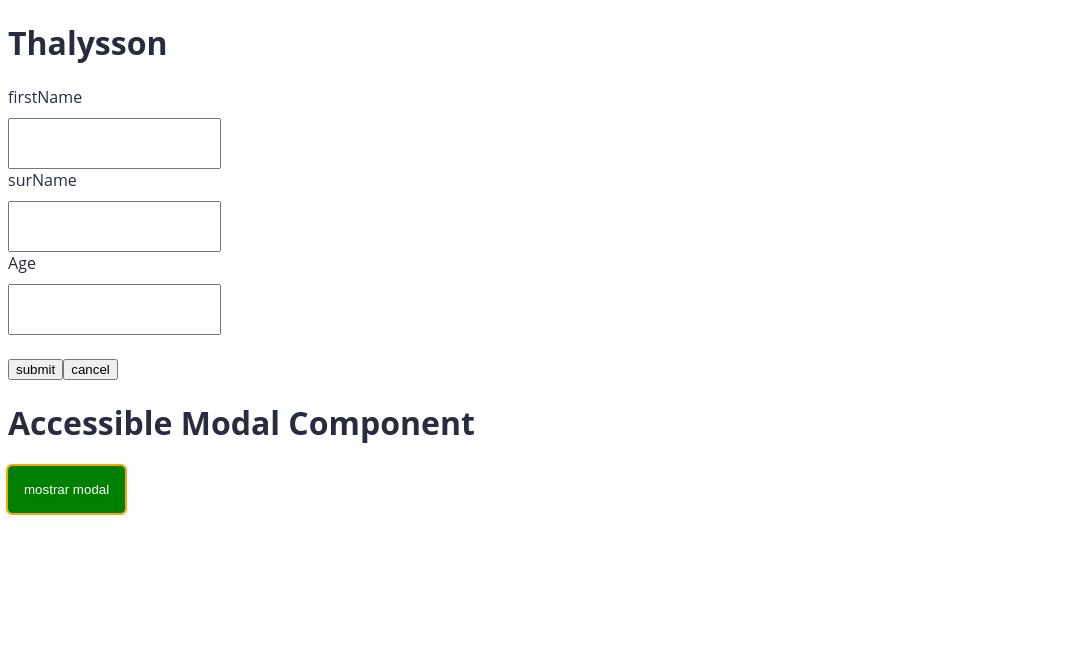
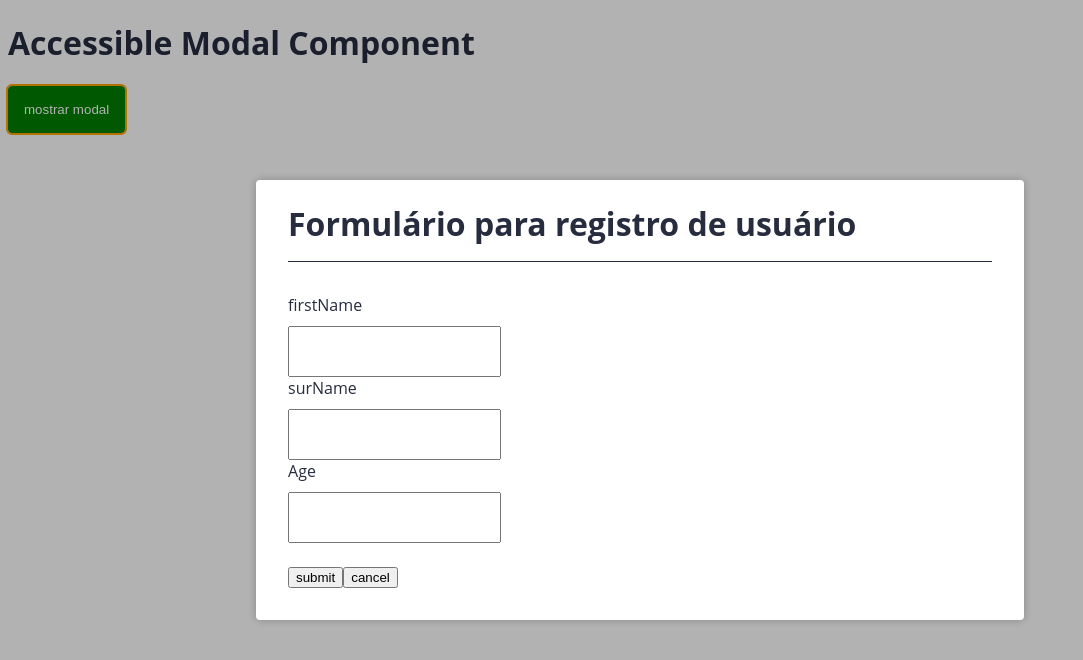
Before and after one commit to thalysson-nascimento/acessibilidade-avancada, an Angular app: page / in a window 1280 px wide. Both pictures are taken after a click on the button "mostrar modal". Shown: the top 660 px of the page, without its empty margins (0-1083 px from the left). Built offline with nearby package versions, Linux system fonts and the light colour scheme.

Commit message:
feat: included animation modal

```diff
--- a/src/app/app.component.ts
+++ b/src/app/app.component.ts
@@ -18,7 +18,7 @@ export class AppComponent implements OnInit {
   show() {
     this.modalRef = this.modalService.open({
       templateRef: this.modalTemplateRef,
-      title: 'Thalysson',
+      title: 'Formulário para registro de usuário',
     });
   }
 }
--- a/src/app/app.module.ts
+++ b/src/app/app.module.ts
@@ -2,9 +2,10 @@ import { CommonModule } from '@angular/common';
 import { NgModule } from '@angular/core';
 import { FormsModule } from '@angular/forms';
 import { BrowserModule } from '@angular/platform-browser';
+import { BrowserAnimationsModule } from '@angular/platform-browser/animations';
+import { ModalModule } from '@components/modal/modal.module';
 import { AppRoutingModule } from './app-routing.module';
 import { AppComponent } from './app.component';
-import { ModalModule } from './shared/components/modal/modal.module';
 
 @NgModule({
   declarations: [AppComponent],
@@ -14,6 +15,7 @@ import { ModalModule } from './shared/components/modal/modal.module';
     CommonModule,
     FormsModule,
     ModalModule,
+    BrowserAnimationsModule,
   ],
   providers: [],
   bootstrap: [AppComponent],
--- /dev/null
+++ b/src/app/shared/animations/fade.ts
@@ -0,0 +1,11 @@
+import { animate, style, transition, trigger } from '@angular/animations';
+
+export const fade = trigger('fade', [
+  transition(':enter', [
+    style({
+      opacity: 0,
+    }),
+    animate(300, style({ opacity: 1 })),
+  ]),
+  transition(':leave', [animate(300, style({ opacity: 0 }))]),
+]);
--- a/src/app/shared/components/modal/modal.component.scss
+++ b/src/app/shared/components/modal/modal.component.scss
@@ -0,0 +1,32 @@
+.modal-overlay {
+  position: fixed;
+  z-index: 30;
+  top: 0;
+  left: 0;
+  right: 0;
+  bottom: 0;
+  display: flex;
+  align-items: center;
+  justify-content: center;
+  background-color: rgba(0, 0, 0, 0.3);
+
+  .modal-content {
+    padding: 0 2rem 2rem 2rem;
+    margin: 2%;
+    min-width: 94%;
+
+    @media (min-width: 600px) {
+      min-width: 60%;
+    }
+
+    border-radius: 4px;
+    box-shadow: 0 0 8px rgb(0, 0, 0, 0.25);
+    background-color: white;
+
+    .modal-title {
+      border-bottom: solid 1px;
+      padding-bottom: 1rem;
+      margin-bottom: 2rem;
+    }
+  }
+}
--- a/src/app/shared/components/modal/modal.component.ts
+++ b/src/app/shared/components/modal/modal.component.ts
@@ -1,12 +1,16 @@
-import { Component, OnInit } from '@angular/core';
-import { ModalConfig } from '@interfaces/modal/modal.interface';
+import { Component, HostBinding, OnInit } from '@angular/core';
+import { fade } from '@animations/fade';
+import { ModalConfig } from '@interfaces/modal/modal-config.interface';
 
 @Component({
   selector: 'app-modal',
   templateUrl: './modal.component.html',
   styleUrls: ['./modal.component.scss'],
+  animations: [fade],
 })
 export class ModalComponent implements OnInit {
+  @HostBinding('@fade') fade = true;
+
   config: ModalConfig;
 
   constructor() {}
--- a/src/app/shared/services/body-injector/body-injector.ts
+++ b/src/app/shared/services/body-injector-modal/body-injector-modal.ts
@@ -6,7 +6,7 @@ import {
 } from '@angular/core';
 
 @Injectable({ providedIn: 'root' })
-export class BodyInjectorService {
+export class BodyInjectorModalService {
   constructor(private applicarionRef: ApplicationRef) {}
 
   stackBeforeAppRoot(componentRef: ComponentRef<any>): void {
--- a/src/app/shared/services/modal/modal.service.ts
+++ b/src/app/shared/services/modal/modal.service.ts
@@ -5,9 +5,9 @@ import {
   Injectable,
   Injector,
 } from '@angular/core';
-import { ModalConfig } from '@interfaces/modal/modal.interface';
-import { ModalComponent } from '../../components/modal/modal.component';
-import { BodyInjectorService } from './../body-injector/body-injector';
+import { ModalComponent } from '@components/modal/modal.component';
+import { ModalConfig } from '@interfaces/modal/modal-config.interface';
+import { BodyInjectorModalService } from '@services/body-injector-modal/body-injector-modal';
 
 @Injectable()
 export class ModalService {
@@ -15,7 +15,7 @@ export class ModalService {
 
   constructor(
     private injector: Injector,
-    private bodyInjectorService: BodyInjectorService,
+    private bodyInjectorModalService: BodyInjectorModalService,
     componentFactoryResolver: ComponentFactoryResolver
   ) {
     this.componentFactory =
@@ -30,7 +30,7 @@ export class ModalService {
     const componentRef = this.createComponentRef();
     componentRef.instance.config = config;
     console.log('open called');
-    this.bodyInjectorService.stackBeforeAppRoot(componentRef);
+    this.bodyInjectorModalService.stackBeforeAppRoot(componentRef);
     return new ModalRef(componentRef);
   }
 }
--- a/tsconfig.json
+++ b/tsconfig.json
@@ -4,7 +4,9 @@
   "compilerOptions": {
     "baseUrl": "./",
     "paths": {
+      "@pages/*": ["./src/app/pages/*"],
       "@components/*": ["./src/app/shared/components/*"],
+      "@animations/*": ["./src/app/shared/animations/*"],
       "@enums/*": ["./src/app/shared/enums/*"],
       "@interfaces/*": ["./src/app/shared/interfaces/*"],
       "@services/*": ["./src/app/shared/services/*"],
```
Also changed, not shown: src/app/shared/interfaces/modal/modal-config.interface.ts (renamed from src/app/shared/interfaces/modal/modal.interface.ts).
